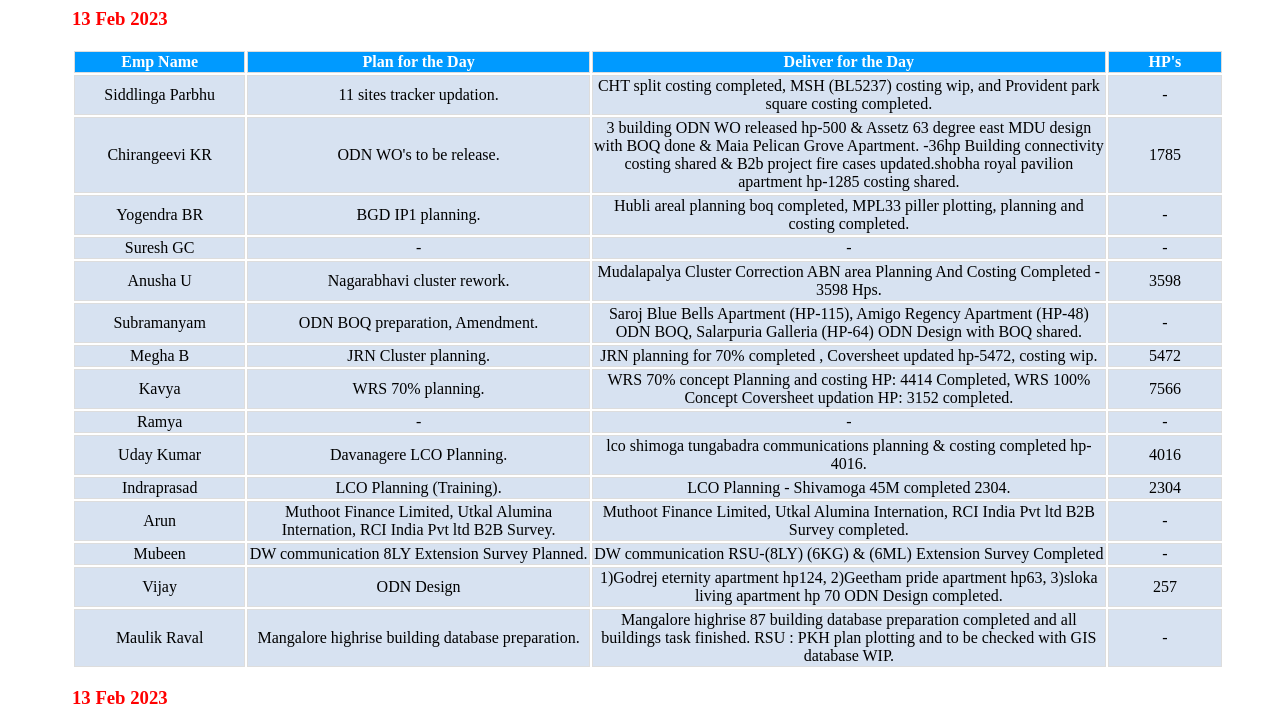
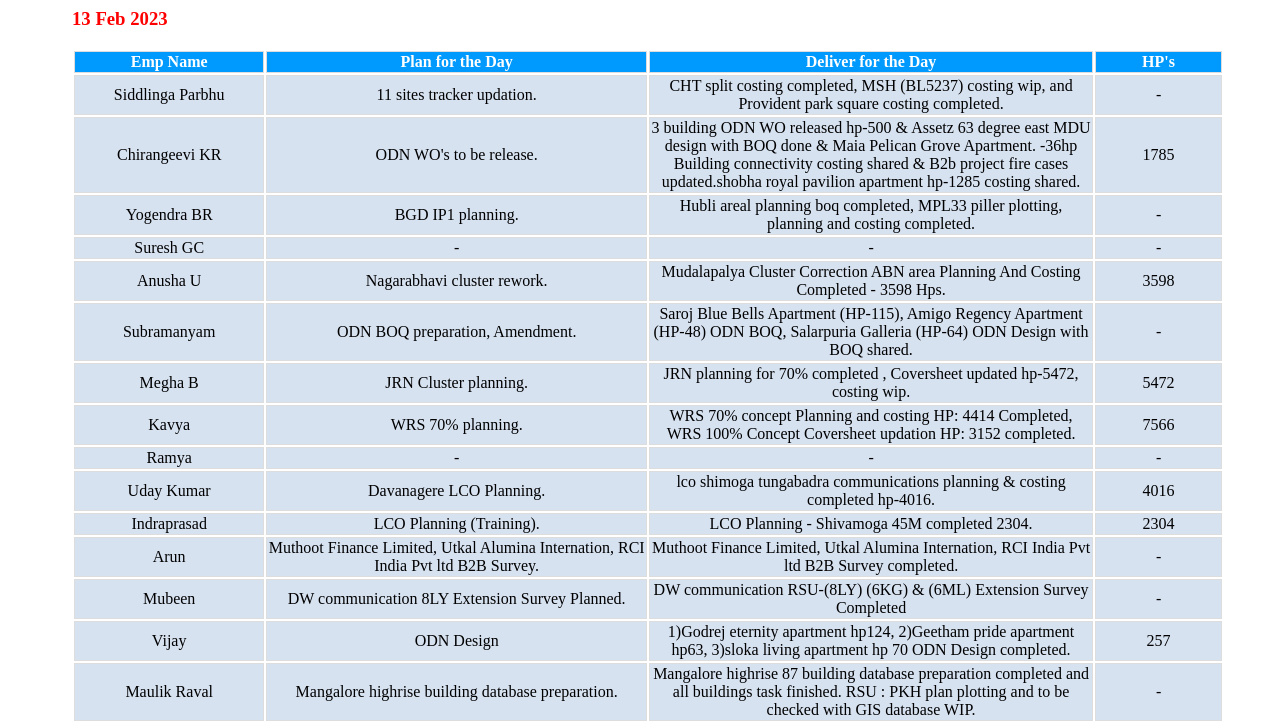
Before and after one commit to Airtel-FTTH-KK-Survey-and-Planning-Team/Tracking-portal, a plain HTML site: page index3.html in a window 1280 px wide. Shown: the top 727 px of the page. Drawn offline with Linux system fonts and the light colour scheme.

Commit message:
Update index3.html

```diff
--- a/index3.html
+++ b/index3.html
@@ -35,6 +35,10 @@
 
 	.pln{
 	width:30%
+	}
+
+	.prdt{
+	width:35%;
 	}
 
 	h2{
```
